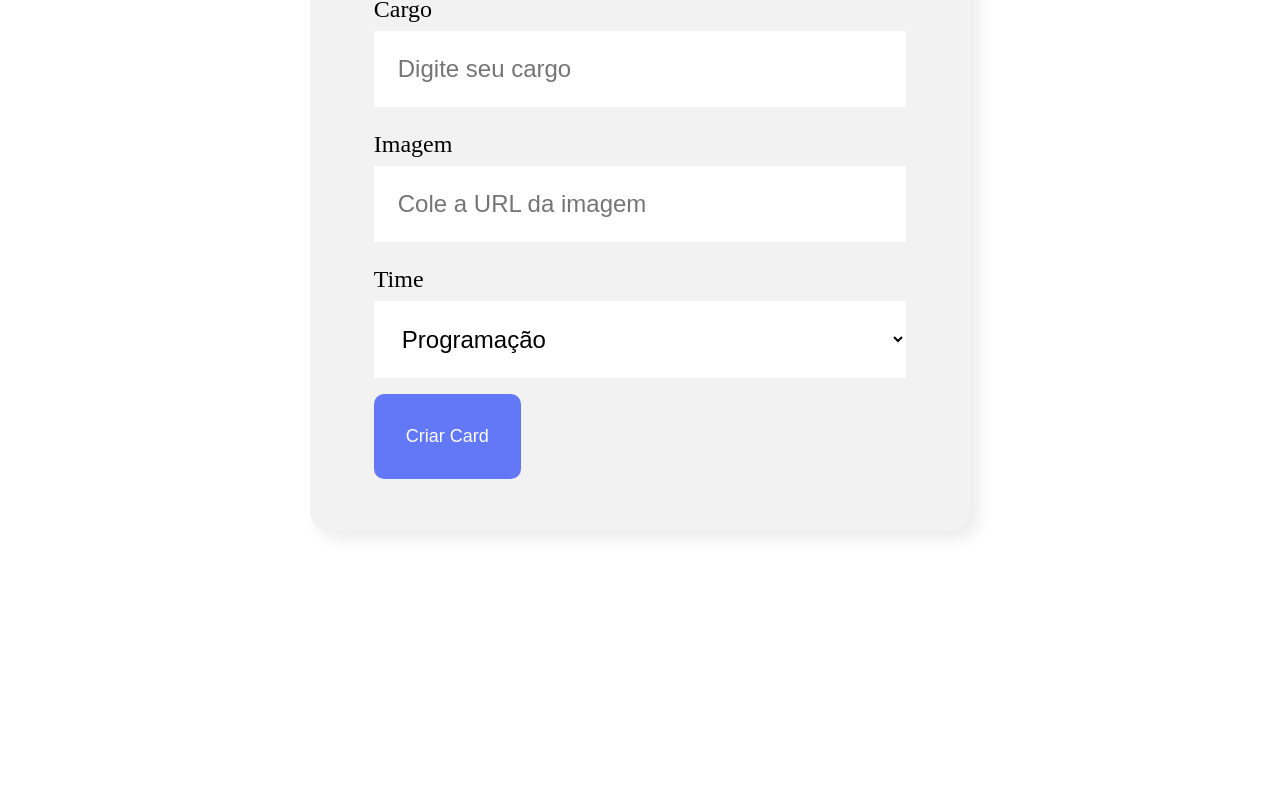
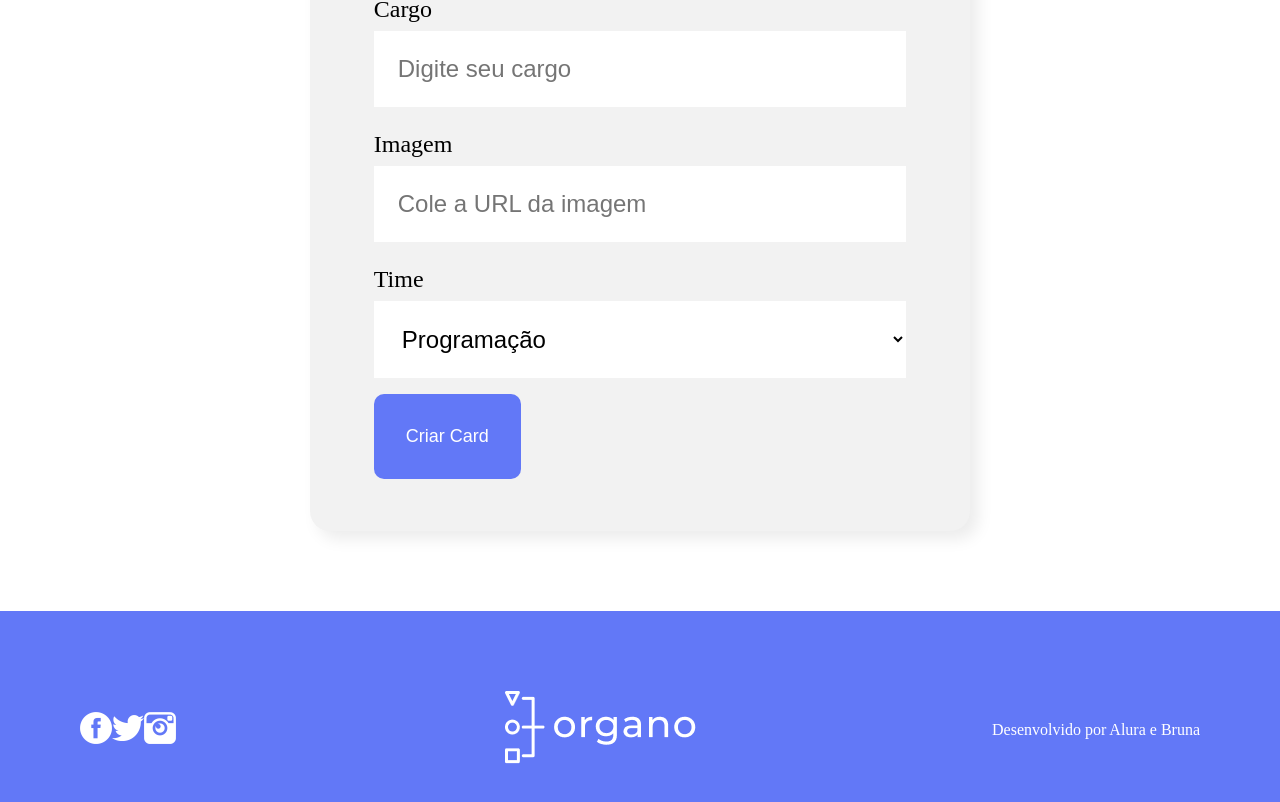
Before and after one commit to bruna40/organo, a React (Create React App) app in the folder organograma/: page / in a window 1280 px wide. Shown: the part 804-1606 px from the top of the page. Before the commit the page ends 1415 px from the top, so only its background shows below. Built offline with nearby package versions, Linux system fonts and the light colour scheme.

Commit message:
começando a parte do local storage

```diff
--- a/organograma/src/App.js
+++ b/organograma/src/App.js
@@ -2,6 +2,7 @@ import {useState} from 'react';
 import Banner from "./components/Banner";
 import Forms from "./components/Forms";
 import Time from "./components/Time";
+import Rodape from "./components/Rodape";
 import { timesCard } from "./utils/time";
 
 function App() {
@@ -11,6 +12,7 @@ function App() {
     console.log('Clicou no botão =>', colaborador);
     setColaboradores([...colaboradores, colaborador]);
   }
+
   return (
     <>
       <Banner />
@@ -30,6 +32,7 @@ function App() {
                 card={colaboradores.filter(colaborador => colaborador.time === time.nome)}
               />)
       }
+      <Rodape />
 
     </>
 
--- a/organograma/src/components/Forms/index.js
+++ b/organograma/src/components/Forms/index.js
@@ -3,6 +3,7 @@ import './index.css'
 import CampoTexto from '../CampoTexto/index';
 import ListaSuspensa from '../ListaSuspensa/index';
 import Botao from '../Botao/index';
+import { setCardInLocalStorage } from '../../services/localStorage';
 
 export default function Forms({ onSubmit, times }) {
     const [nome, setNome] = useState('');
@@ -20,6 +21,12 @@ export default function Forms({ onSubmit, times }) {
             cargo:cargo
 
         });
+        setNome('');
+        setImagem('');
+        setCargo('');
+        setTime('');
+        setCardInLocalStorage('Card');
+
     }
 
   return (
--- /dev/null
+++ b/organograma/src/components/Rodape/index.css
@@ -0,0 +1,18 @@
+*{
+    margin:0;
+    padding:0;
+}
+
+.rodape {
+    background: #6278F7;
+    color: #FFF;
+    padding: 80px;
+    display: flex;
+    justify-content: space-between;
+    align-items: center;
+}
+
+.rodape .logos {
+    display: inline-block;
+    margin-right: 32px;
+}
--- /dev/null
+++ b/organograma/src/components/Rodape/index.js
@@ -0,0 +1,20 @@
+import './index.css'
+
+export default function Rodape() {
+    return(
+        <footer className='rodape'>
+            <div className='logos'>
+                <img src={'/imagens/fb.png'} alt='Facebook'/>
+                <img src={'/imagens/tw.png'} alt='Twitter'/>
+                <img src={'/imagens/ig.png'} alt='Instagram'/>
+
+            </div>
+            <div>
+                <img src={'/imagens/logo.png'} alt='Logo'/>
+            </div>
+            <div>
+                <p>Desenvolvido por Alura e Bruna</p>
+            </div>
+        </footer>
+    )
+}
--- a/organograma/src/components/Time/index.js
+++ b/organograma/src/components/Time/index.js
@@ -1,5 +1,6 @@
 import './index.css'
 import Card from '../Card'
+import Botao from '../Botao/index';
 
 
 export default function Time({nome, corPrimaria, corSecundaria, card}) {
@@ -26,6 +27,11 @@ export default function Time({nome, corPrimaria, corSecundaria, card}) {
                     cargo={colaborador.cargo}
                 />)}
             </div>
+            <Botao
+                onClick= { () => localStorage.clear() }
+            >
+                Limpar os Cards
+            </Botao>
         </section>)
     )
 }
--- /dev/null
+++ b/organograma/src/services/localStorage.js
@@ -0,0 +1,3 @@
+export function setCardInLocalStorage (key, card) {
+    localStorage.setItem(key, card);
+}
```
Also changed, not shown: organograma/public/logo192.png (deleted), organograma/public/logo512.png (deleted).
